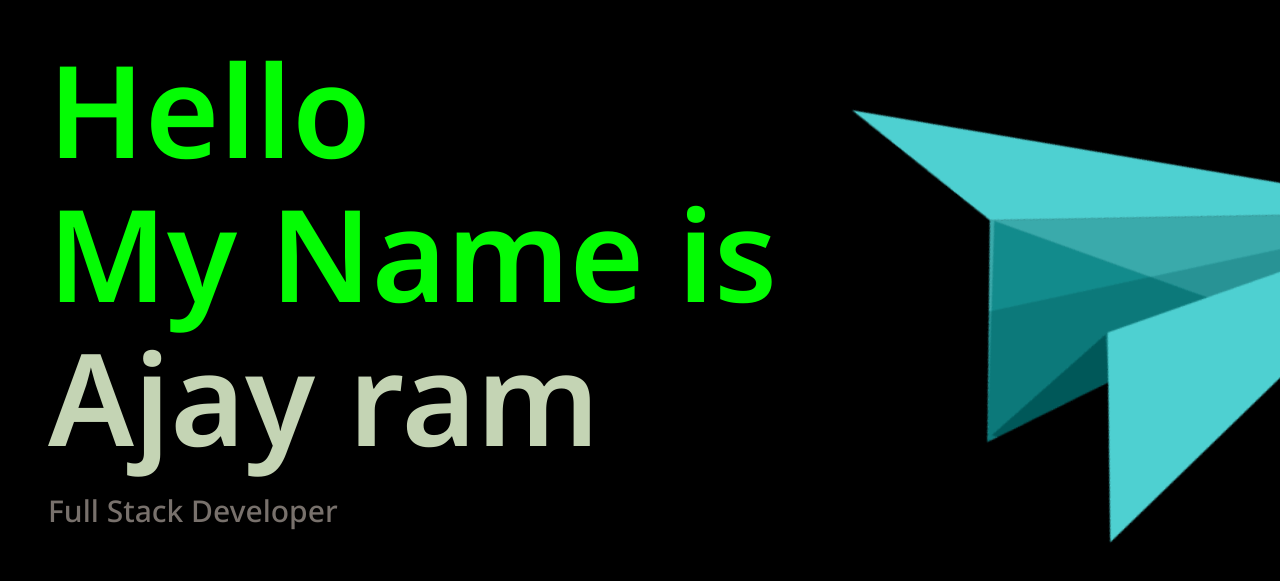
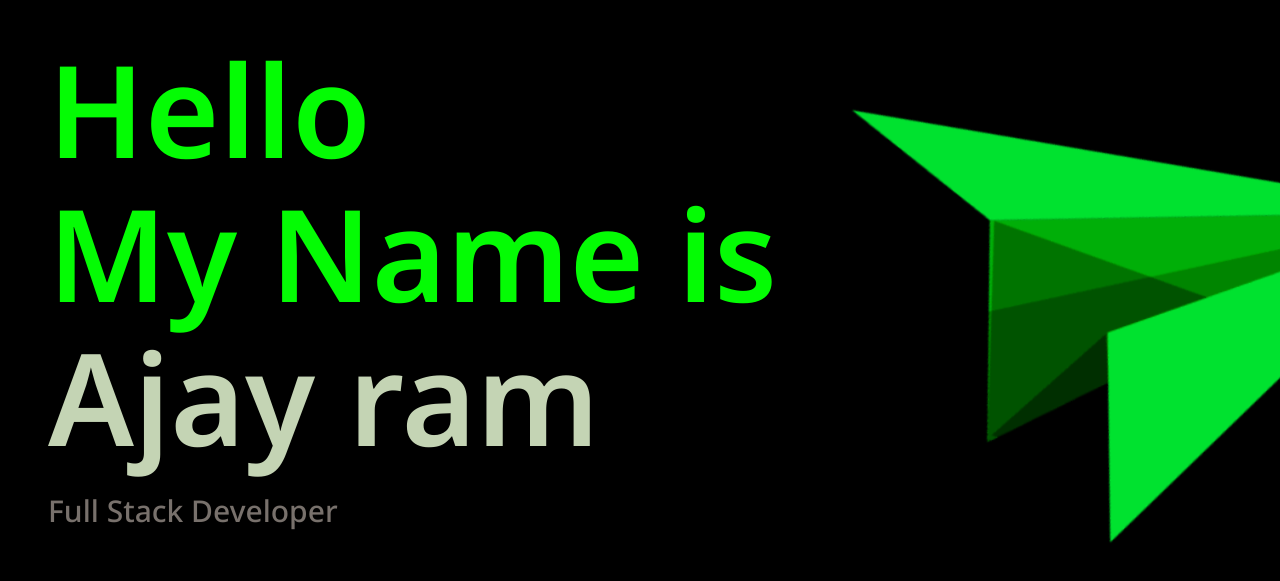
Before and after one commit to CampVamp/Portfolio-v2, a Next.js app: page / in a window 1280 px wide. Shown: the part 113-694 px from the top of the page. Built offline with nearby package versions, Linux system fonts and the light colour scheme.

Commit message:
feat: Change plane color to green

```diff
--- a/app/components/Hero.tsx
+++ b/app/components/Hero.tsx
@@ -3,7 +3,7 @@ import { useRef } from "react";
 import gsap from "gsap";
 import { useGSAP } from "@gsap/react";
 import { MotionPathPlugin } from "gsap/MotionPathPlugin";
-import PaperPlane from "@/public/paper-plane.png";
+import PaperPlane from "@/public/paper-plane.svg";
 import Image from "next/image";
 
 const Hero = () => {
@@ -13,7 +13,8 @@ const Hero = () => {
     curviness: 1.25,
     autoRotate: true,
     values: [
-      { x: 200, y: 0, scale: 4 },
+      { x: 100, y: 0, scale: 5 },
+      { x: 200, y: 0, scale: 7 },
       { x: 600, y: 0, scale: 6 },
       { x: 3000, y: -100, scale: 3 },
       { x: 2000, y: -600, scale: 3 },
@@ -47,7 +48,13 @@ const Hero = () => {
         </div>
       </div>
       <div className="absolute h-72 w-72 -left-80 hidden md:block">
-        <Image src={PaperPlane} alt="Plane" fill ref={paperPlaneRef} />
+        <Image
+          src={PaperPlane}
+          alt="Plane"
+          fill
+          ref={paperPlaneRef}
+          className="text-neonGreen"
+        />
       </div>
     </div>
   );
```
Also changed, not shown: public/paper-plane.png (deleted), public/paper-plane.svg (added).
